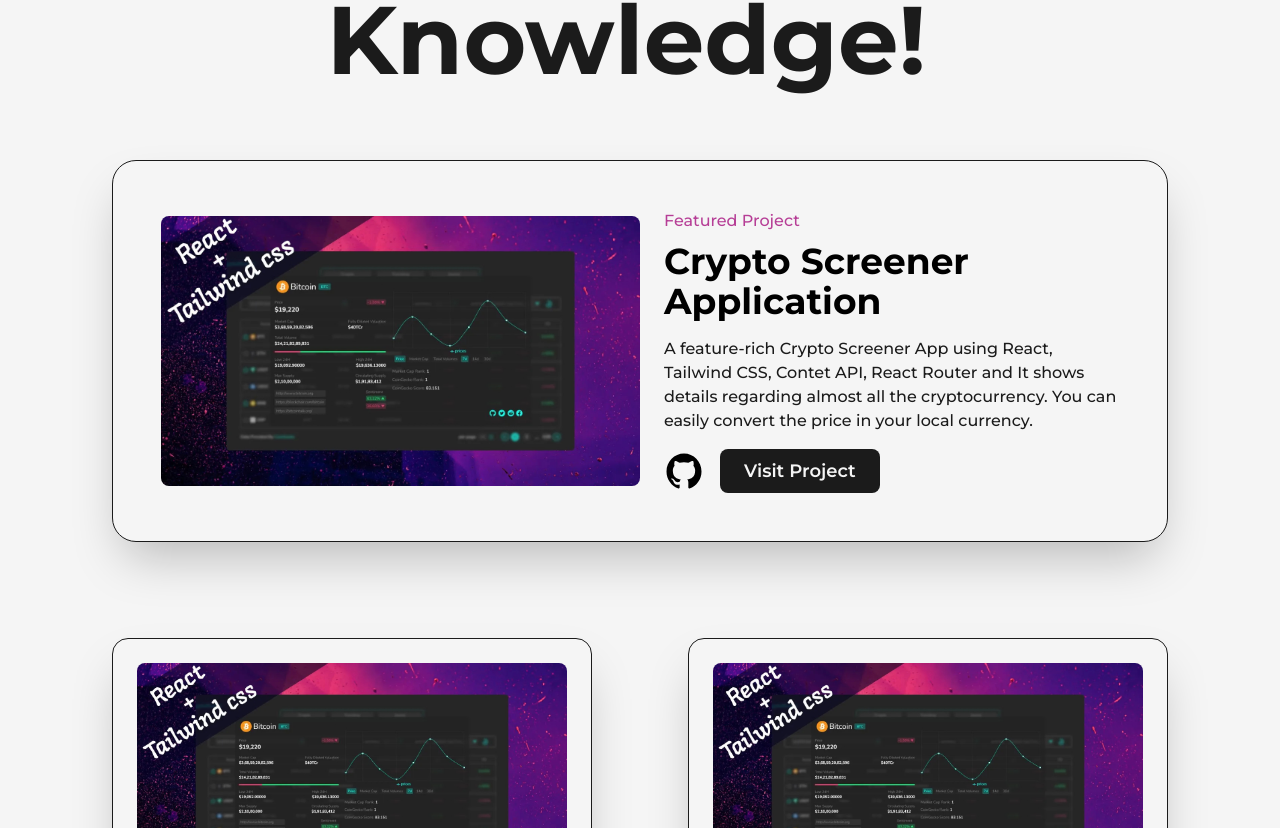
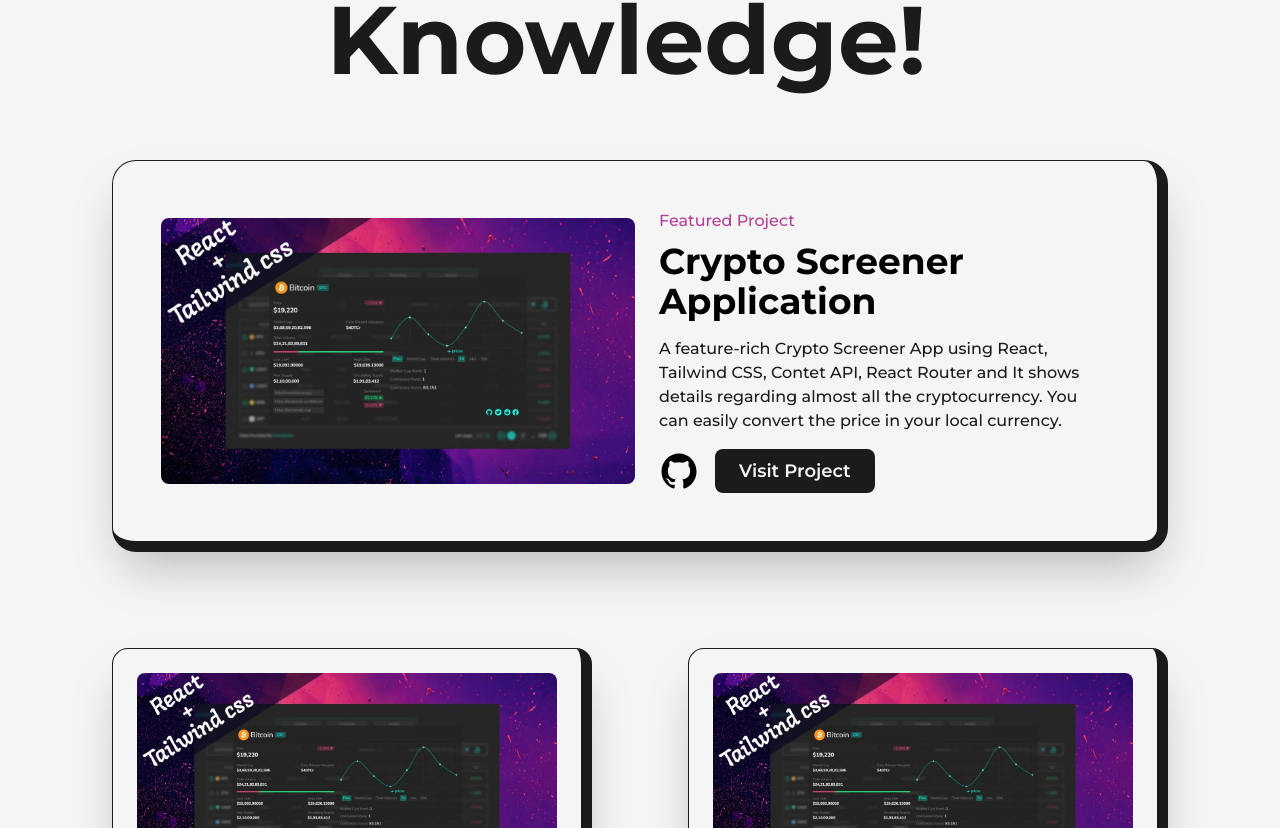
Before and after one commit to JesusC-R/portfolio, a Next.js app: page /projects in a window 1280 px wide. Shown: the part 432-1260 px from the top of the page. Built offline with nearby package versions, Linux system fonts and the light colour scheme.

Commit message:
Feat: Add dark border to project components.

```diff
--- a/src/app/(pages)/projects/page.tsx
+++ b/src/app/(pages)/projects/page.tsx
@@ -38,7 +38,8 @@
     <article
       className={clsx(
         `flex items-center border shadow-2xl relative
-        border-solid border-dark bg-light w-full`,
+        border-solid border-dark bg-light w-full
+        border-r-[0.7rem] border-b-[0.7rem]`,
         isFeatured
           ? `rounded-3xl p-12 justify-between`
           : `rounded-2xl p-6 relative justify-center flex-col`
```
